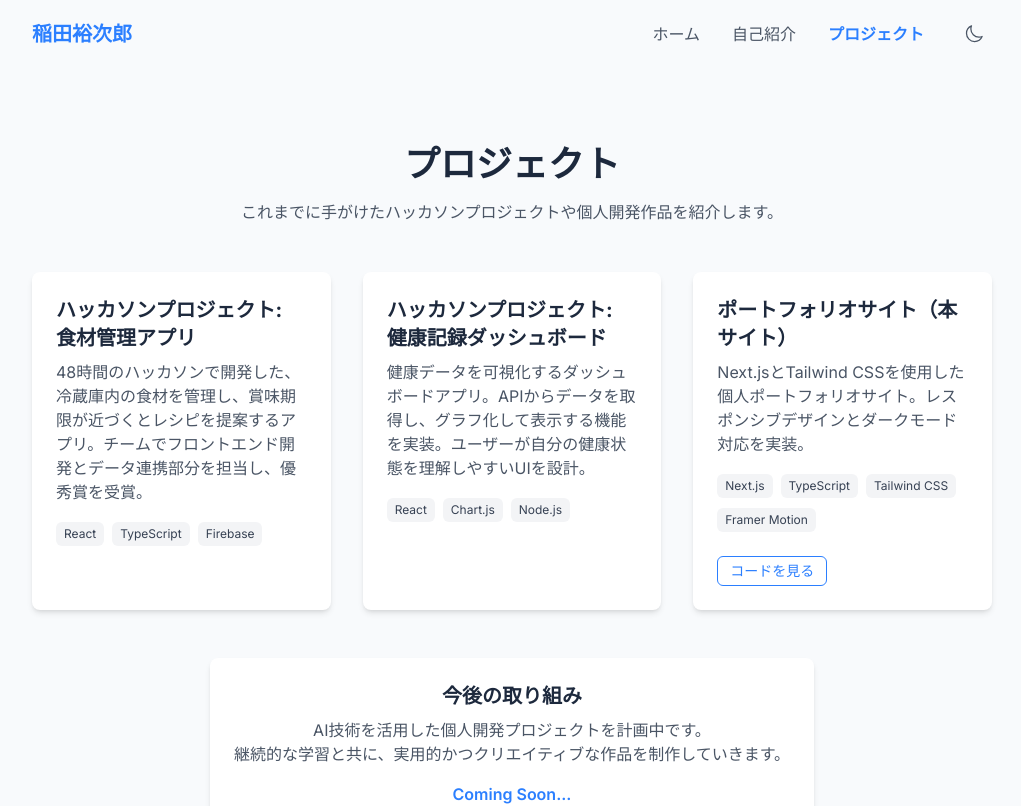
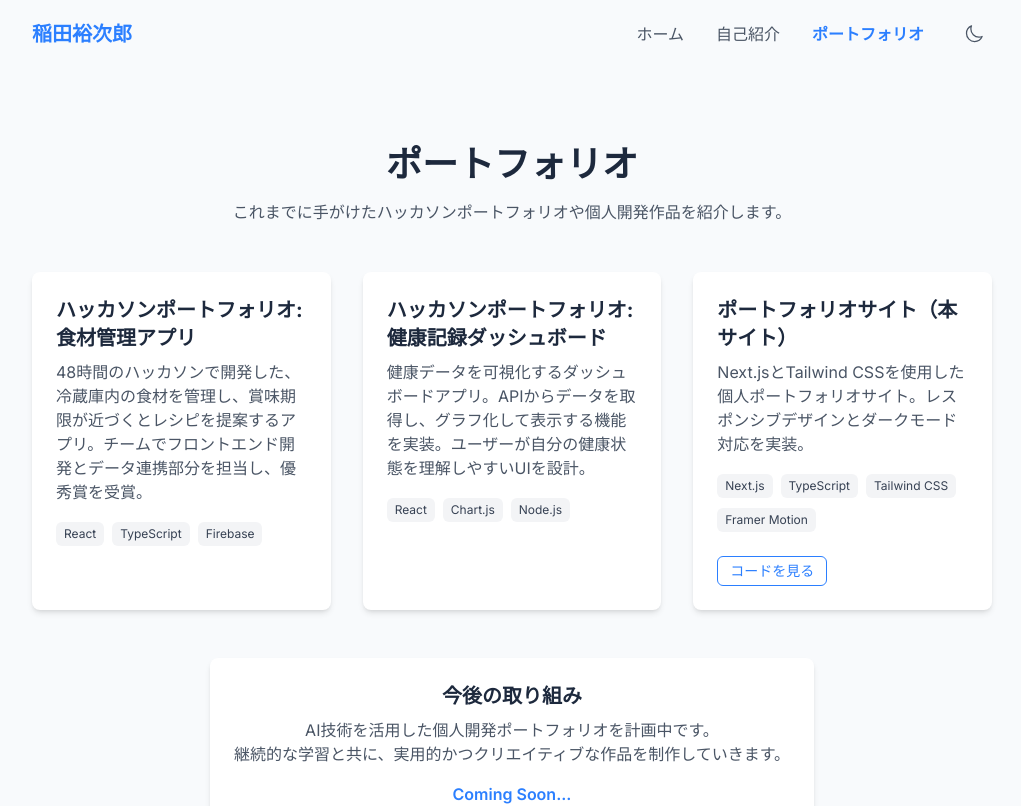
Before and after one commit to iineineno03k/myportfolio, a Next.js app: page /projects in a window 1280 px wide. Shown: the top 806 px of the page, without its empty margins (128-1149 px from the left). Built offline with nearby package versions, Linux system fonts and the light colour scheme.

Commit message:
プロジェクト→ポートフォリオに変更

```diff
--- a/app/about/page.tsx
+++ b/app/about/page.tsx
@@ -76,7 +76,7 @@ export default function About() {
                   法学部出身ながら、未経験から始めたエンジニアとして急速に成長。構造化思考と多角的視点を活かし、システム設計と開発を行っています。
                 </p>
                 <p className="text-gray-600 dark:text-gray-300 mb-4">
-                  これまでSIerでの経験を通じて、複雑なシステムの設計と実装を経験。生命保険システムの諾否決定設計や、DB構造の理解、関係部署との連携によるプロジェクト推進など、実践的なスキルを蓄積してきました。
+                  これまでSIerでの経験を通じて、複雑なシステムの設計と実装を経験。生命保険システムの諾否決定設計や、DB構造の理解、関係部署との連携によるポートフォリオ推進など、実践的なスキルを蓄積してきました。
                 </p>
                 <p className="text-gray-600 dark:text-gray-300">
                   現在はリクルートでのキャリアを通じて、より多くの人に貢献できるエンジニアを目指しています。将来的にはシステム全体の意思決定ができる存在になりたいという目標を持ち、日々スキルアップに励んでいます。
--- a/app/page.tsx
+++ b/app/page.tsx
@@ -3,7 +3,7 @@ import Link from 'next/link'
 import ProjectCard from '@/components/ProjectCard'
 
 export default function Home() {
-  // フィーチャープロジェクト
+  // フィーチャーポートフォリオ
   const featuredProjects = [
     {
       title: 'ハッカソンプロジェクト: 食材管理アプリ',
@@ -24,9 +24,9 @@ export default function Home() {
       <section className="section bg-gray-50 dark:bg-slate-900">
         <div className="container-custom">
           <div className="text-center mb-12">
-            <h2 className="text-3xl font-bold">注目のプロジェクト</h2>
+            <h2 className="text-3xl font-bold">注目のポートフォリオ</h2>
             <p className="text-gray-600 dark:text-gray-300 mt-2">
-              これまでに手がけた主要なプロジェクトの一部です
+              これまでに手がけた主要なポートフォリオの一部です
             </p>
           </div>
 
@@ -44,7 +44,7 @@ export default function Home() {
 
           <div className="text-center mt-12">
             <Link href="/projects" className="btn-primary">
-              すべてのプロジェクトを見る
+              すべてのポートフォリオを見る
             </Link>
           </div>
         </div>
@@ -92,7 +92,7 @@ export default function Home() {
               </div>
               <h3 className="text-xl font-bold mb-2">チームリード</h3>
               <p className="text-gray-600 dark:text-gray-300">
-                共通認識の構築と方向性の提示を通じて、チームの生産性向上とプロジェクト成功に貢献します。
+                共通認識の構築と方向性の提示を通じて、チームの生産性向上とポートフォリオ成功に貢献します。
               </p>
             </div>
           </div>
--- a/app/projects/page.tsx
+++ b/app/projects/page.tsx
@@ -3,14 +3,14 @@ import ProjectCard from '@/components/ProjectCard'
 export default function Projects() {
   const projects = [
     {
-      title: 'ハッカソンプロジェクト: 食材管理アプリ',
+      title: 'ハッカソンポートフォリオ: 食材管理アプリ',
       description: '48時間のハッカソンで開発した、冷蔵庫内の食材を管理し、賞味期限が近づくとレシピを提案するアプリ。チームでフロントエンド開発とデータ連携部分を担当し、優秀賞を受賞。',
       technologies: ['React', 'TypeScript', 'Firebase'],
       demoLink: undefined,
       codeLink: undefined,
     },
     {
-      title: 'ハッカソンプロジェクト: 健康記録ダッシュボード',
+      title: 'ハッカソンポートフォリオ: 健康記録ダッシュボード',
       description: '健康データを可視化するダッシュボードアプリ。APIからデータを取得し、グラフ化して表示する機能を実装。ユーザーが自分の健康状態を理解しやすいUIを設計。',
       technologies: ['React', 'Chart.js', 'Node.js'],
       demoLink: undefined,
@@ -30,9 +30,9 @@ export default function Projects() {
       <section className="section bg-slate-50 dark:bg-slate-900">
         <div className="container-custom">
           <div className="text-center mb-12">
-            <h1 className="text-3xl md:text-4xl font-bold mb-4">プロジェクト</h1>
+            <h1 className="text-3xl md:text-4xl font-bold mb-4">ポートフォリオ</h1>
             <p className="text-gray-600 dark:text-gray-300 max-w-2xl mx-auto">
-              これまでに手がけたハッカソンプロジェクトや個人開発作品を紹介します。
+              これまでに手がけたハッカソンポートフォリオや個人開発作品を紹介します。
             </p>
           </div>
 
@@ -54,7 +54,7 @@ export default function Projects() {
             <div className="bg-white dark:bg-slate-800 rounded-lg shadow-md p-6 inline-block">
               <h2 className="text-xl font-bold mb-2">今後の取り組み</h2>
               <p className="text-gray-600 dark:text-gray-300 mb-4">
-                AI技術を活用した個人開発プロジェクトを計画中です。<br />
+                AI技術を活用した個人開発ポートフォリオを計画中です。<br />
                 継続的な学習と共に、実用的かつクリエイティブな作品を制作していきます。
               </p>
               <p className="text-blue-500 dark:text-blue-400 font-semibold">
--- a/components/Header.tsx
+++ b/components/Header.tsx
@@ -22,7 +22,7 @@ const Header = () => {
   const navigation = [
     { name: 'ホーム', href: '/' },
     { name: '自己紹介', href: '/about' },
-    { name: 'プロジェクト', href: '/projects' },
+    { name: 'ポートフォリオ', href: '/projects' },
     // { name: 'ブログ', href: '/blog' }, // 後で実装
   ]
 
--- a/components/Hero.tsx
+++ b/components/Hero.tsx
@@ -36,7 +36,7 @@ const Hero = () => {
               href="/projects"
               className="border border-blue-500 dark:border-blue-400 text-blue-500 dark:text-blue-400 px-4 py-2 rounded-md transition-colors hover:bg-blue-500 hover:text-white dark:hover:bg-blue-400"
             >
-              プロジェクトを見る
+              ポートフォリオを見る
             </Link>
           </div>
         </motion.div>
```
